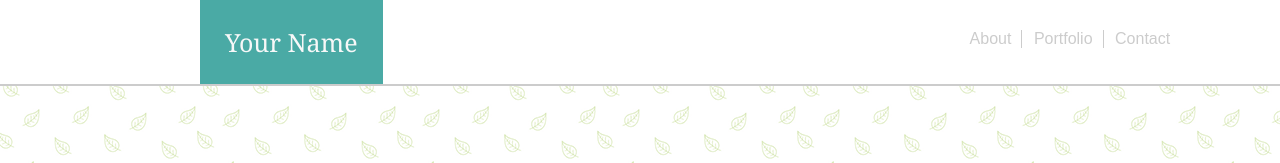
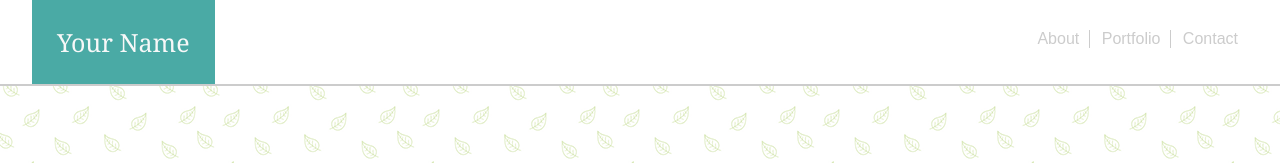
Before and after one commit to dfernandezo/Responsive-Portfolio, a plain HTML site: page index.html in a window 1280 px wide. Shown: the top 163 px of the page. Drawn offline with Linux system fonts and the light colour scheme.

Commit message:
mas sabroso que el delicioso

```diff
--- a/About.css
+++ b/About.css
@@ -13,7 +13,7 @@ body {
   font-family: Georgia, "Times New Roman", Times, serif;
   font-size: 25px;
   color: #f7f8f8;
-  margin-left: 200px;
+  margin-left: 2.5%;
   padding: 25px;
 }
 a {
@@ -23,11 +23,13 @@ a {
 .cabecera {
   display: flex;
   background-color: #ffffff;
+  display: flex;
+  justify-content: space-between;
 }
 .nav {
   text-align: right;
-  margin-left: 580px;
   padding-top: 30px;
+  margin-right: 2.5%;
 }
 header {
   border-bottom: 2px solid #cccccc;
@@ -338,7 +340,6 @@ footer {
     background-color: #ffffff;
     width: 80%;
     border: 1px solid #dddddd;
-    margin-bottom: 2em;
   }
   .titulo {
     padding: 20px;
```
